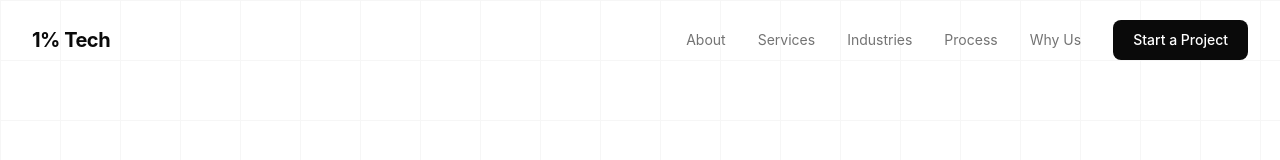
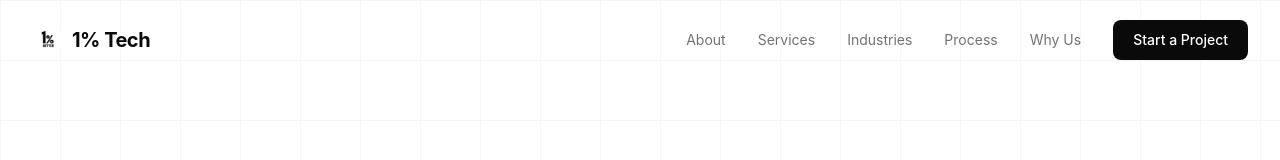
Before and after one commit to kirajayl/tech, a Next.js app: page / in a window 1280 px wide. Shown: the top 160 px of the page. Built offline with nearby package versions, Linux system fonts and the light colour scheme.

Commit message:
Add logo to navbar and footer

```diff
--- a/src/app/page.tsx
+++ b/src/app/page.tsx
@@ -170,6 +170,7 @@ function Navbar() {
       <div className="max-w-7xl mx-auto px-6 lg:px-8">
         <div className="flex items-center justify-between h-16 lg:h-20">
           <a href="#" className="flex items-center gap-2">
+            <img src="/logo.jpg" alt="1% Tech" className="h-8 w-8 rounded-full object-cover" />
             <span className="text-xl font-bold tracking-tight">
               1% Tech
             </span>
@@ -912,6 +913,7 @@ function Footer() {
       <div className="max-w-6xl mx-auto">
         <div className="flex flex-col md:flex-row items-center justify-between gap-6">
           <div className="flex items-center gap-3">
+            <img src="/logo.jpg" alt="1% Tech" className="h-7 w-7 rounded-full object-cover" />
             <span className="text-lg font-bold tracking-tight">1% Tech</span>
           </div>
 
```
Also changed, not shown: public/logo.jpg (added).
